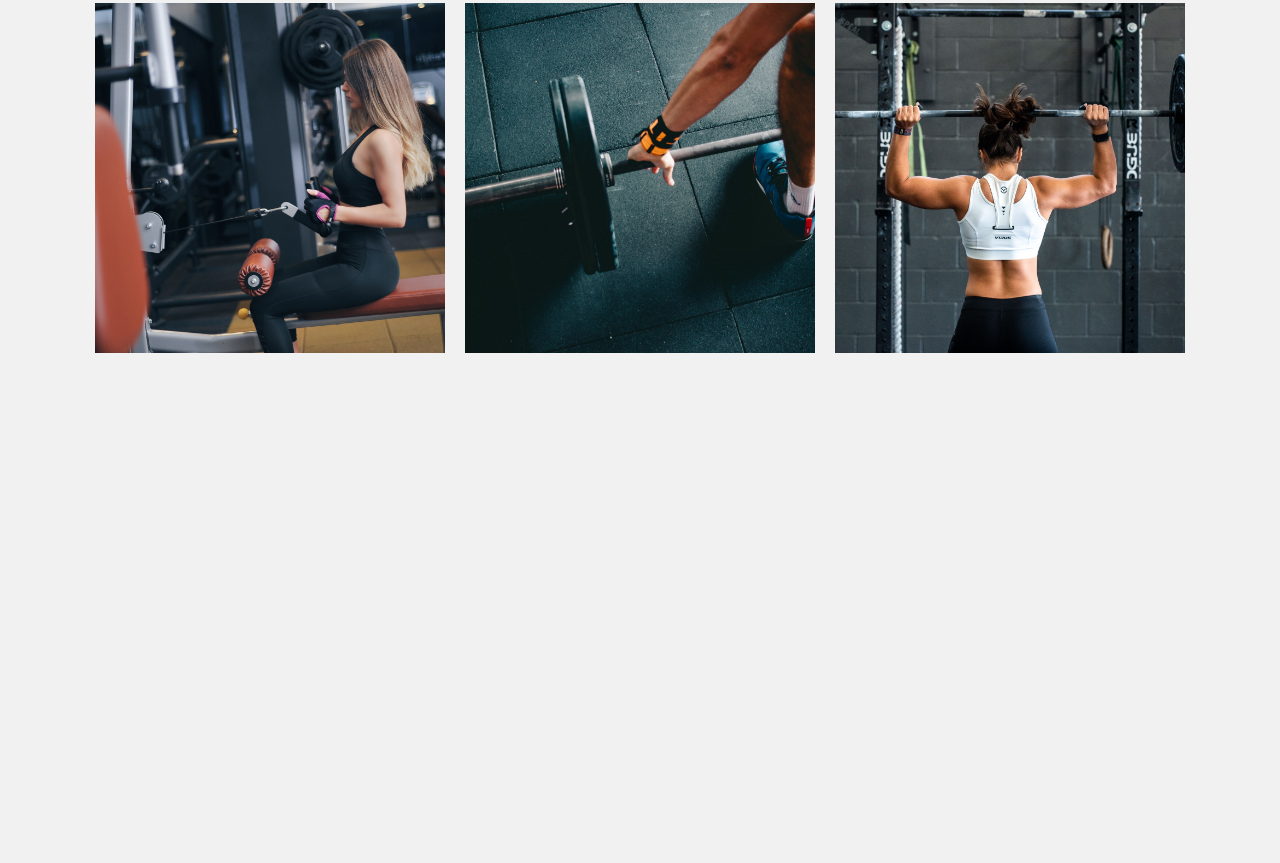
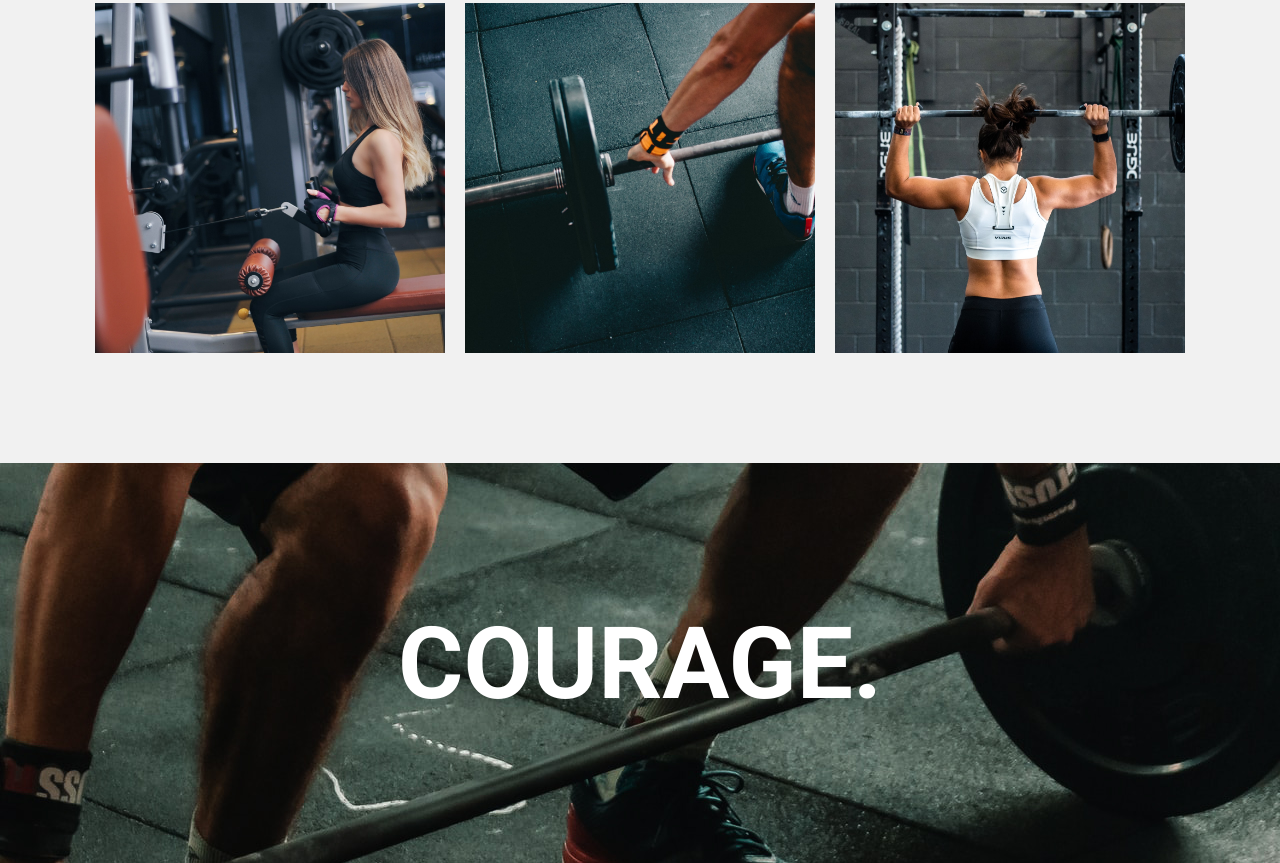
Before and after one commit to ceddevstudent89/salle-de-sport, a plain HTML site: page index.html in a window 1280 px wide. Shown: the part 3131-3994 px from the top of the page. Before the commit the page ends 3594 px from the top, so only its background shows below. Drawn offline with Linux system fonts and the light colour scheme.

Commit message:
Ajout section parallax

```diff
--- a/index.html
+++ b/index.html
@@ -130,6 +130,12 @@
         <button class="fermeture-modale">❌</button>
       </div>
     </div>
+
+    <!-- Section Parallax -->
+    <section class="parallax">
+      <p class="parallax-txt">COURAGE.</p>
+    </section>
+
     <!-- Script js -->
     <script src="app.js"></script>
   </body>
--- a/style.css
+++ b/style.css
@@ -448,3 +448,28 @@ h1 {
     font-size: 35px;
   }
 }
+
+/* --------------------- PARALLAX --------------------- */
+.parallax {
+  background-image: url(ressources/img-paral.jpg);
+  background-attachment: fixed;
+  background-position: center;
+  width: 100%;
+  height: 400px;
+  display: flex;
+  justify-content: center;
+  align-items: center;
+}
+
+.parallax-txt {
+  font-size: 100px;
+  color: #fff;
+  text-align: center;
+  font-weight: 700;
+}
+
+@media screen and (max-width: 550px) {
+  .parallax-txt {
+    font-size: 50px;
+  }
+}
```
